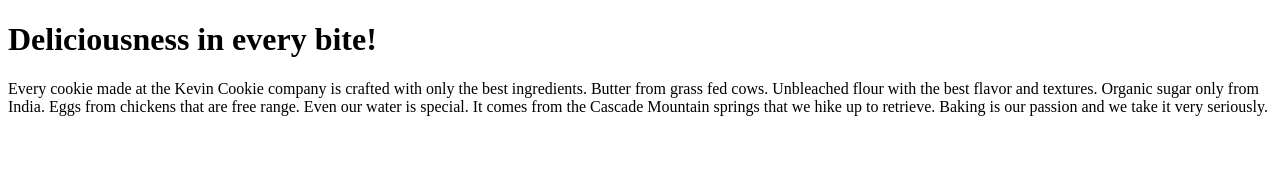
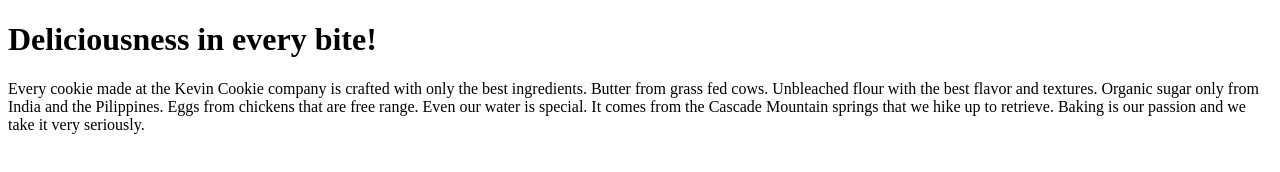
Before and after one commit to Naqib-2001/CookieCompany, a plain HTML site: page index.htm in a window 1280 px wide. Drawn offline with Linux system fonts and the light colour scheme.

Commit message:
Update index.htm

```diff
--- a/index.htm
+++ b/index.htm
@@ -4,7 +4,7 @@
 
 <h1>Deliciousness in every bite!</h1>
 
-<p>Every cookie made at the Kevin Cookie company is crafted with only the best ingredients. Butter from grass fed cows. Unbleached flour with the best flavor and textures. Organic sugar only from India. Eggs from chickens that are free range. Even our water is special. It comes from the Cascade Mountain springs that we hike up to retrieve. Baking is our passion and we take it very seriously.</p>
+<p>Every cookie made at the Kevin Cookie company is crafted with only the best ingredients. Butter from grass fed cows. Unbleached flour with the best flavor and textures. Organic sugar only from India and the Pilippines. Eggs from chickens that are free range. Even our water is special. It comes from the Cascade Mountain springs that we hike up to retrieve. Baking is our passion and we take it very seriously.</p>
 
 
 </body>
```
